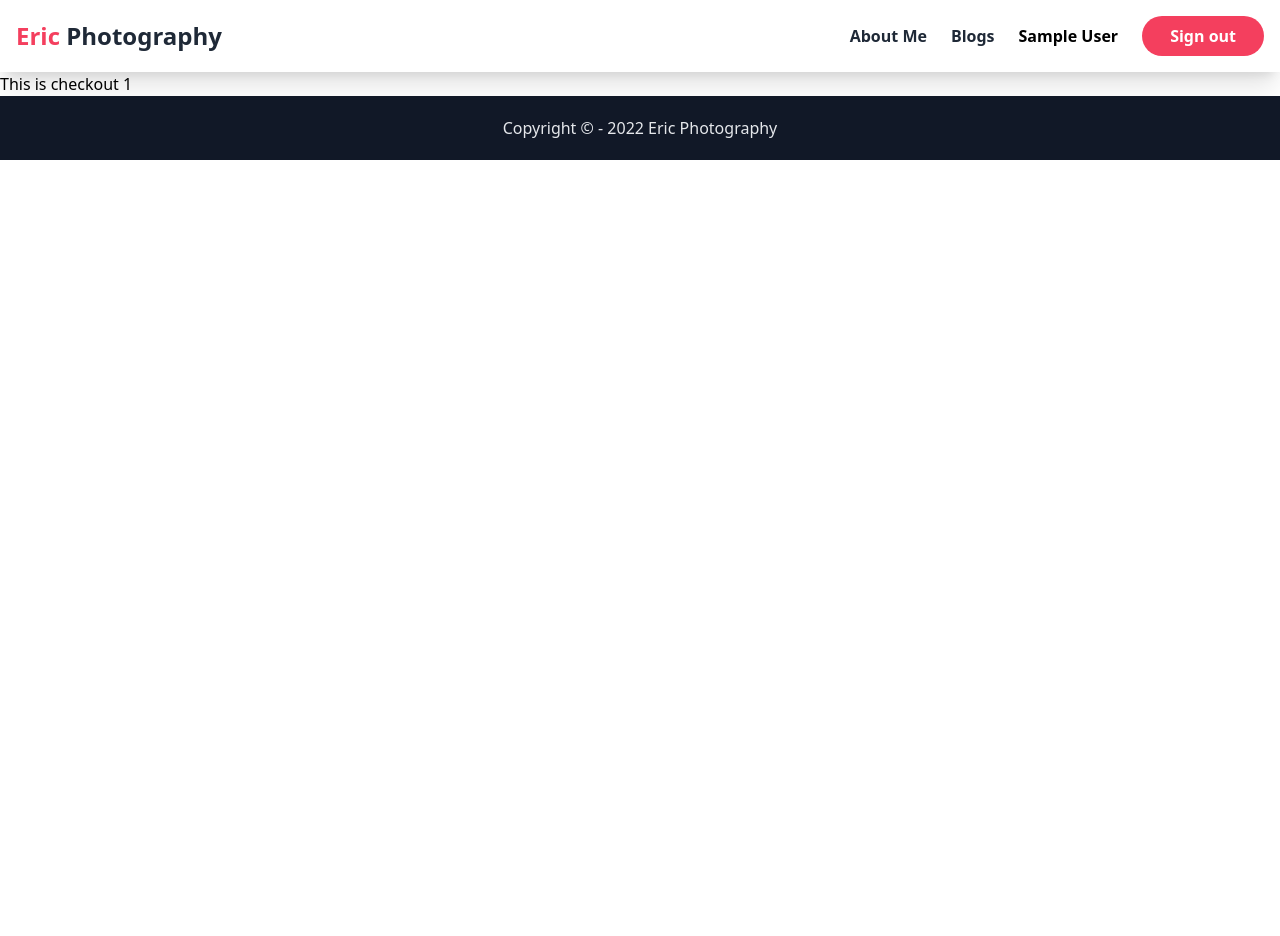
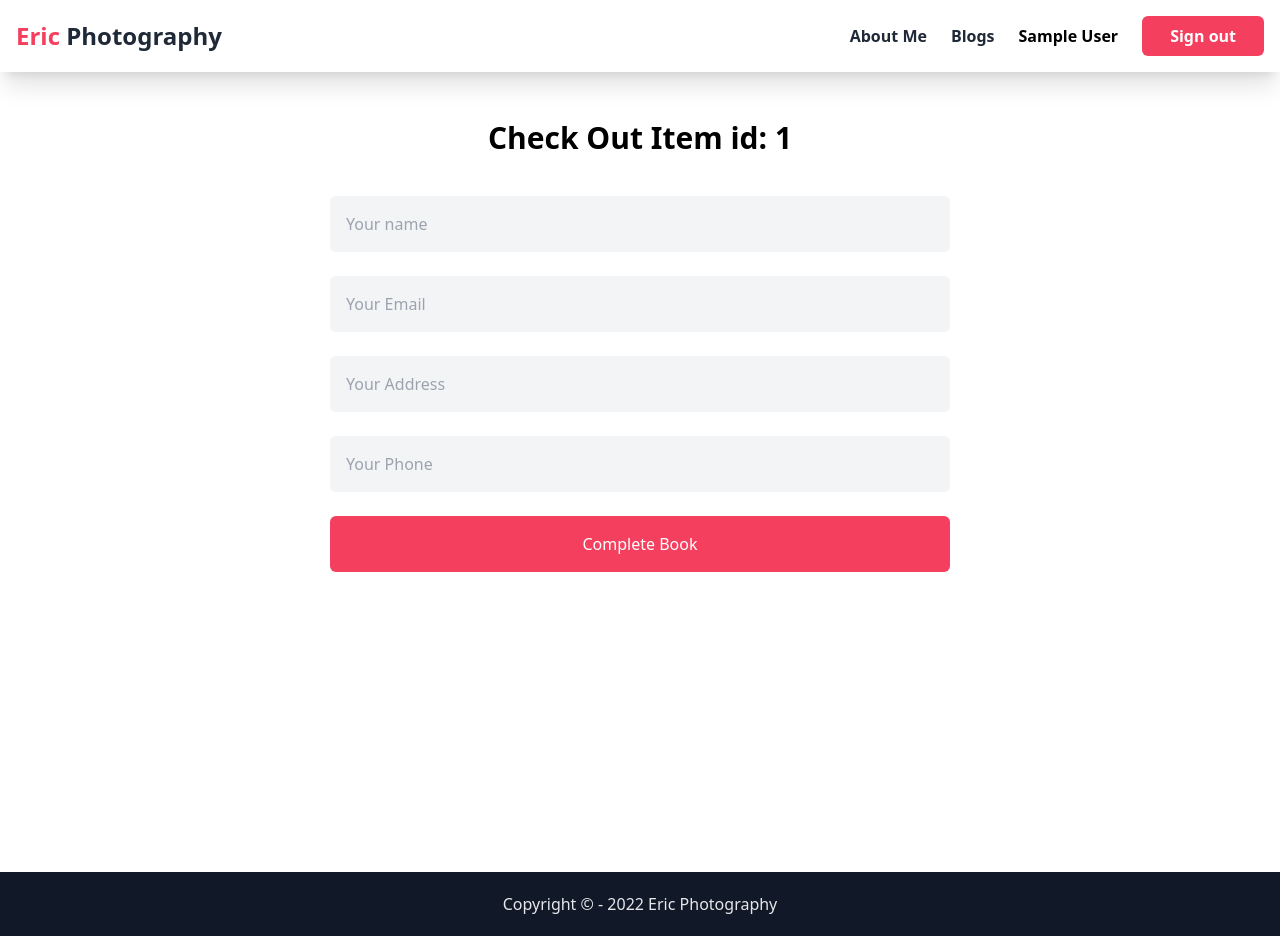
Before and after one commit to motalibpathan/photography-service-provider, a React (Create React App) app: page /checkout/1 in a window 1280 px wide. Before the commit the page ends 800 px from the top, so only its background shows below. Built offline with nearby package versions, Linux system fonts and the light colour scheme; no server answers; sample sign-in values are in the browser's storage.

Commit message:
checkout page complete

```diff
--- a/src/components/Checkout/Checkout.js
+++ b/src/components/Checkout/Checkout.js
@@ -1,12 +1,59 @@
 import React from "react";
 import { useParams } from "react-router-dom";
+import { toast, ToastContainer } from "react-toastify";
 
 const Checkout = () => {
   const { id } = useParams();
 
+  const handleSubmit = (event) => {
+    event.preventDefault();
+    toast.success("Thank your for booking!");
+  };
+
   return (
-    <div>
-      <h1>This is checkout {id}</h1>
+    <div className="md:container mx-auto p-5 min-h-screen">
+      <h1 className="text-3xl font-bold text-center my-7">
+        Check Out Item id: {id}
+      </h1>
+      <form
+        onSubmit={handleSubmit}
+        className="md:w-1/2 w-full mt-10 mx-auto space-y-6"
+      >
+        <input
+          className="w-full p-4 bg-gray-100 rounded-md"
+          required
+          type="text"
+          name="name"
+          placeholder="Your name"
+        />
+        <input
+          className="w-full p-4 bg-gray-100 rounded-md"
+          required
+          type="email"
+          name="email"
+          placeholder="Your Email"
+        />
+        <input
+          className="w-full p-4 bg-gray-100 rounded-md"
+          required
+          type="text"
+          name="address"
+          placeholder="Your Address"
+        />
+        <input
+          className="w-full p-4 bg-gray-100 rounded-md"
+          required
+          type="text"
+          name="phone"
+          placeholder="Your Phone"
+        />
+        <input
+          className="w-full p-4 bg-rose-500 rounded-md text-white cursor-pointer"
+          type="submit"
+          value={"Complete Book"}
+        />
+      </form>
+      <ToastContainer />
     </div>
   );
 };
--- a/src/components/Header/Header.js
+++ b/src/components/Header/Header.js
@@ -32,7 +32,7 @@ const Header = () => {
           </Link>
           <Link
             className={
-              "no-underline text-gray-800 font-semibold md:px-7 md:bg-rose-500 bg-white py-2 md:text-white rounded-full"
+              "no-underline text-gray-800 font-semibold md:px-7 md:bg-rose-500 bg-white py-2 md:text-white rounded-md"
             }
             to="/sign-up"
           >
@@ -45,7 +45,7 @@ const Header = () => {
           <span className="font-bold">{user?.displayName}</span>
           <button
             onClick={() => signOut(auth)}
-            className="no-underline text-gray-800 font-semibold md:px-7 md:bg-rose-500 bg-white py-2 md:text-white rounded-full"
+            className="no-underline text-gray-800 font-semibold md:px-7 md:bg-rose-500 bg-white py-2 md:text-white rounded-md"
           >
             Sign out
           </button>
--- a/src/components/Login/Login.js
+++ b/src/components/Login/Login.js
@@ -66,7 +66,7 @@ const Login = () => {
       >
         <input
           ref={emailRef}
-          className="w-full p-4 bg-gray-100 rounded-lg"
+          className="w-full p-4 bg-gray-100 rounded-md"
           required
           type="email"
           name="email"
@@ -74,14 +74,14 @@ const Login = () => {
         />
         <input
           ref={passwordRef}
-          className="w-full p-4 bg-gray-100 rounded-lg"
+          className="w-full p-4 bg-gray-100 rounded-md"
           required
           type="password"
           name="password"
           placeholder="Password"
         />
         <input
-          className="w-full p-4 bg-rose-500 rounded-md text-white"
+          className="w-full p-4 bg-rose-500 rounded-md text-white cursor-pointer"
           type="submit"
           value={"Login"}
         />
--- a/src/components/Service/Service.js
+++ b/src/components/Service/Service.js
@@ -22,7 +22,7 @@ const Service = ({ service }) => {
         <p className="text-2xl font-bold">Price: $ {price}</p>
         <button
           onClick={() => handleCheckOut(id)}
-          className="px-7 bg-rose-500 border-2 border-rose-500 py-2 rounded-full mt-6 hover:bg-transparent hover:-translate-y-2 duration-500 text-white "
+          className="px-7 bg-rose-500 border-2 border-rose-500 py-2 rounded-md mt-6 hover:bg-transparent hover:-translate-y-2 duration-500 text-white "
         >
           Book Now
         </button>
--- a/src/components/SignUp/SignUp.js
+++ b/src/components/SignUp/SignUp.js
@@ -54,28 +54,28 @@ const SignUp = () => {
       >
         <input
           required
-          className="w-full p-4 bg-gray-100 rounded-lg"
+          className="w-full p-4 bg-gray-100 rounded-md"
           type="text"
           name="name"
           placeholder="name"
         />
         <input
           required
-          className="w-full p-4 bg-gray-100 rounded-lg"
+          className="w-full p-4 bg-gray-100 rounded-md"
           type="email"
           name="email"
           placeholder="Email"
         />
         <input
           required
-          className="w-full p-4 bg-gray-100 rounded-lg"
+          className="w-full p-4 bg-gray-100 rounded-md"
           type="password"
           name="password"
           placeholder="Password"
         />
         <input
           required
-          className="w-full p-4 bg-gray-100 rounded-lg"
+          className="w-full p-4 bg-gray-100 rounded-md"
           type="password"
           name="confirmPassword"
           placeholder="Confirm Password"
--- a/src/components/Slider/Slider.js
+++ b/src/components/Slider/Slider.js
@@ -16,7 +16,7 @@ const Slider = () => {
             world. I offer weeding Photography, Product Photography,Travel
             Photography, Wildlife Photography etc.
           </p>
-          <button className="px-7 bg-rose-500 border-2 border-rose-500 py-2 rounded-full mt-6 hover:bg-transparent hover:-translate-y-2 duration-500">
+          <button className="px-7 bg-rose-500 border-2 border-rose-500 py-2 rounded-md mt-6 hover:bg-transparent hover:-translate-y-2 duration-500">
             Book Now
           </button>
         </div>
--- a/src/components/SocialMediaLogin/SocialMediaLogin.js
+++ b/src/components/SocialMediaLogin/SocialMediaLogin.js
@@ -23,7 +23,7 @@ const SocialMediaLogin = () => {
       </div>
       <button
         onClick={() => signInWithGoogle()}
-        className="w-full p-3 bg-white border-2 rounded-lg flex justify-center items-center"
+        className="w-full p-3 bg-white border-2 rounded-md flex justify-center items-center"
       >
         <img
           className="mr-2"
@@ -33,7 +33,7 @@ const SocialMediaLogin = () => {
         />
         Sign in with google
       </button>
-      <button className="w-full p-3 bg-white border-2 rounded-lg flex justify-center items-center">
+      <button className="w-full p-3 bg-white border-2 rounded-md flex justify-center items-center">
         <img
           className="mr-2"
           width={30}
@@ -42,7 +42,7 @@ const SocialMediaLogin = () => {
         />
         Sign in with Facebook
       </button>
-      <button className="w-full p-3 bg-white border-2 rounded-lg flex justify-center items-center">
+      <button className="w-full p-3 bg-white border-2 rounded-md flex justify-center items-center">
         <img
           className="mr-2"
           width={30}
```
